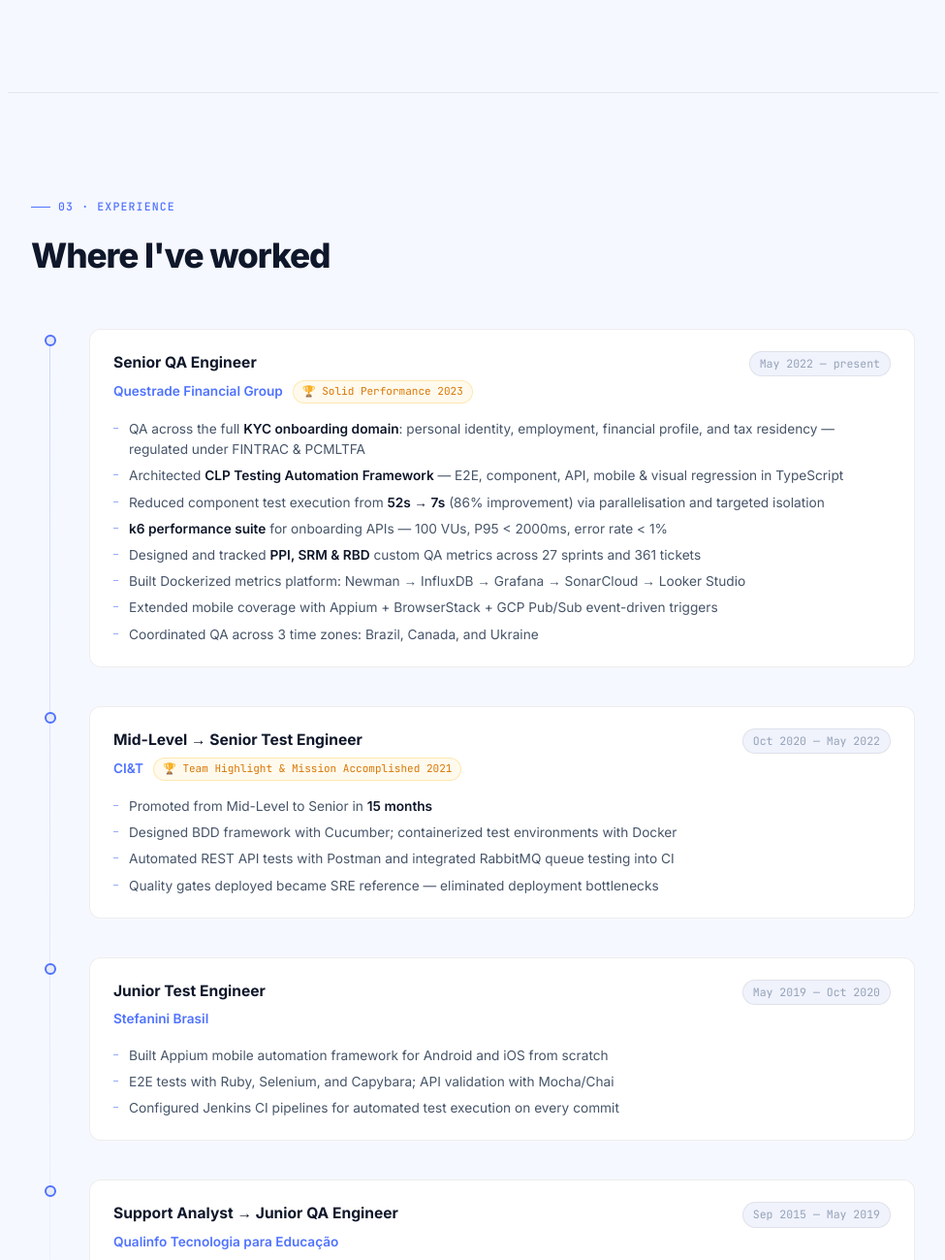
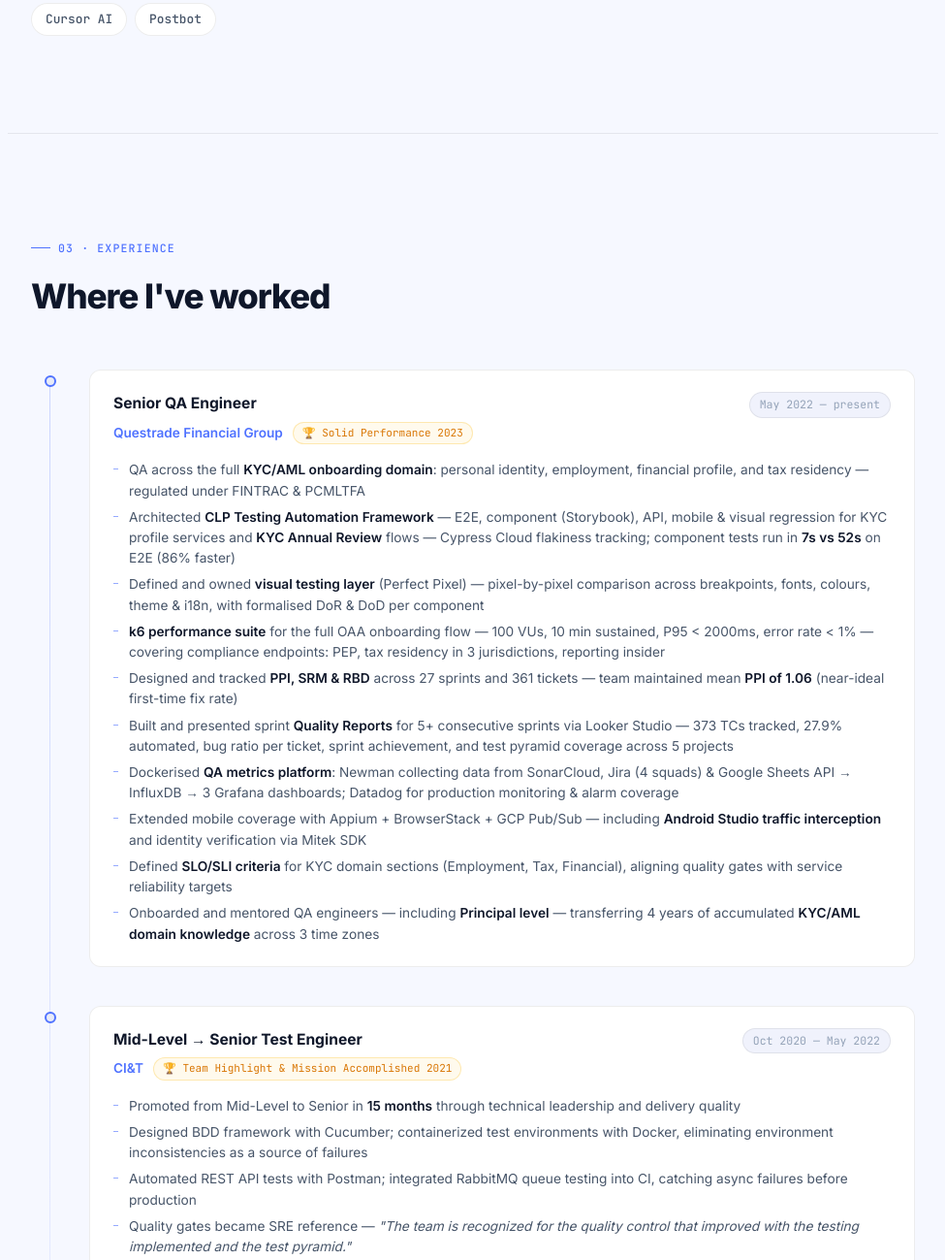
Before and after one commit to lflucasferreira/portfolio, a plain HTML site: page index.html in a window 1280 px wide. Shown: the part 2504-3803 px from the top of the page at 97% size, without its empty margins (152-1127 px from the left). Drawn offline with Linux system fonts and the light colour scheme.

Commit message:
feat: sync portfolio with CV v2 — fill all identified gaps
Experience (Questrade):
- Add KYC Annual Review, Cypress Cloud flakiness tracking, Storybook
- Add Perfect Pixel visual testing layer with DoR/DoD
- Expand k6 with OAA full flow, PEP, tax residency 3 jurisdictions, insider
- Add mean PPI 1.06 result to metrics bullet
- Add Quality Reports detail: 373 TCs, 27.9% automated, 5 projects
- Expand metrics platform: 4 squads, Datadog monitoring
- Add Android Studio traffic interception to mobile bullet
- Add SLO/SLI criteria bullet (Employment, Tax, Financial)
- Expand last bullet: Principal-level mentoring + KYC/AML domain transfer

Experience (CI&T):
- Add direct recognition quote from SRE team

Achievements:
- Add TDC São Paulo 2018 Kotlin track organizer

Hero + About:
- Add SDET to role line (EN + PT)
- Add AML to KYC/AML domain reference (EN + PT)

Skills:
- Add AWS, Contract Testing, Postbot

PPI metric card:
- Add result block: Mean PPI = 1.06 / 27 sprints / Excellent

```diff
--- a/index.html
+++ b/index.html
@@ -1220,6 +1220,7 @@
             <span class="chip">Docker</span>
             <span class="chip">Kubernetes</span>
             <span class="chip">GCP</span>
+            <span class="chip">AWS</span>
             <span class="chip">Jenkins</span>
             <span class="chip">SonarCloud</span>
           </div>
@@ -1242,12 +1243,14 @@
           <div class="skill-row-label" data-i18n="skills.r6">Methodology &amp; Tooling</div>
           <div class="skill-chips">
             <span class="chip">BDD / Cucumber</span>
+            <span class="chip">Contract Testing</span>
             <span class="chip">Shift-Left</span>
             <span class="chip">Test Pyramid</span>
             <span class="chip">axe-core</span>
             <span class="chip">GitHub Copilot</span>
             <span class="chip">Claude Code</span>
             <span class="chip">Cursor AI</span>
+            <span class="chip">Postbot</span>
           </div>
         </div>
       </div>
@@ -1272,14 +1275,16 @@
               <span class="award">🏆 Solid Performance 2023</span>
             </div>
             <ul class="job-list">
-              <li>QA across the full <strong>KYC onboarding domain</strong>: personal identity, employment, financial profile, and tax residency — regulated under FINTRAC &amp; PCMLTFA</li>
-              <li>Architected <strong>CLP Testing Automation Framework</strong> — E2E, component, API, mobile &amp; visual regression in TypeScript</li>
-              <li>Reduced component test execution from <strong>52s → 7s</strong> (86% improvement) via parallelisation and targeted isolation</li>
-              <li><strong>k6 performance suite</strong> for onboarding APIs — 100 VUs, P95 &lt; 2000ms, error rate &lt; 1%</li>
-              <li>Designed and tracked <strong>PPI, SRM &amp; RBD</strong> custom QA metrics across 27 sprints and 361 tickets</li>
-              <li>Built Dockerized metrics platform: Newman → InfluxDB → Grafana → SonarCloud → Looker Studio</li>
-              <li>Extended mobile coverage with Appium + BrowserStack + GCP Pub/Sub event-driven triggers</li>
-              <li>Coordinated QA across 3 time zones: Brazil, Canada, and Ukraine</li>
+              <li>QA across the full <strong>KYC/AML onboarding domain</strong>: personal identity, employment, financial profile, and tax residency — regulated under FINTRAC &amp; PCMLTFA</li>
+              <li>Architected <strong>CLP Testing Automation Framework</strong> — E2E, component (Storybook), API, mobile &amp; visual regression for KYC profile services and <strong>KYC Annual Review</strong> flows — Cypress Cloud flakiness tracking; component tests run in <strong>7s vs 52s</strong> on E2E (86% faster)</li>
+              <li>Defined and owned <strong>visual testing layer</strong> (Perfect Pixel) — pixel-by-pixel comparison across breakpoints, fonts, colours, theme &amp; i18n, with formalised DoR &amp; DoD per component</li>
+              <li><strong>k6 performance suite</strong> for the full OAA onboarding flow — 100 VUs, 10 min sustained, P95 &lt; 2000ms, error rate &lt; 1% — covering compliance endpoints: PEP, tax residency in 3 jurisdictions, reporting insider</li>
+              <li>Designed and tracked <strong>PPI, SRM &amp; RBD</strong> across 27 sprints and 361 tickets — team maintained mean <strong>PPI of 1.06</strong> (near-ideal first-time fix rate)</li>
+              <li>Built and presented sprint <strong>Quality Reports</strong> for 5+ consecutive sprints via Looker Studio — 373 TCs tracked, 27.9% automated, bug ratio per ticket, sprint achievement, and test pyramid coverage across 5 projects</li>
+              <li>Dockerised <strong>QA metrics platform</strong>: Newman collecting data from SonarCloud, Jira (4 squads) &amp; Google Sheets API → InfluxDB → 3 Grafana dashboards; Datadog for production monitoring &amp; alarm coverage</li>
+              <li>Extended mobile coverage with Appium + BrowserStack + GCP Pub/Sub — including <strong>Android Studio traffic interception</strong> and identity verification via Mitek SDK</li>
+              <li>Defined <strong>SLO/SLI criteria</strong> for KYC domain sections (Employment, Tax, Financial), aligning quality gates with service reliability targets</li>
+              <li>Onboarded and mentored QA engineers — including <strong>Principal level</strong> — transferring 4 years of accumulated <strong>KYC/AML domain knowledge</strong> across 3 time zones</li>
             </ul>
           </div>
         </div>
@@ -1296,10 +1301,10 @@
               <span class="award">🏆 Team Highlight &amp; Mission Accomplished 2021</span>
             </div>
             <ul class="job-list">
-              <li>Promoted from Mid-Level to Senior in <strong>15 months</strong></li>
-              <li>Designed BDD framework with Cucumber; containerized test environments with Docker</li>
-              <li>Automated REST API tests with Postman and integrated RabbitMQ queue testing into CI</li>
-              <li>Quality gates deployed became SRE reference — eliminated deployment bottlenecks</li>
+              <li>Promoted from Mid-Level to Senior in <strong>15 months</strong> through technical leadership and delivery quality</li>
+              <li>Designed BDD framework with Cucumber; containerized test environments with Docker, eliminating environment inconsistencies as a source of failures</li>
+              <li>Automated REST API tests with Postman; integrated RabbitMQ queue testing into CI, catching async failures before production</li>
+              <li>Quality gates became SRE reference — <em>"The team is recognized for the quality control that improved with the testing implemented and the test pyramid."</em></li>
             </ul>
           </div>
         </div>
@@ -1575,6 +1580,10 @@
             <div class="metric-problem" data-i18n="ppi.p2">A bug with PingPong = 1 is a clean, first-time fix — the ideal baseline for every ticket</div>
             <div class="metric-problem" data-i18n="ppi.p3">Trending toward 1.0 over sprints is concrete evidence that dev–QA alignment is improving</div>
           </div>
+          <div class="metric-formula" style="margin-top:12px;background:rgba(52,211,153,0.07);border-color:rgba(52,211,153,0.25);">
+            <span class="mf-key" style="color:var(--green);">Mean PPI = 1.06</span>
+            <span class="mf-note">27 sprints · 361 tickets · Excellent range — near-ideal first-time fix rate</span>
+          </div>
         </div>
 
         <!-- RBD -->
@@ -1660,6 +1669,14 @@
           <div>
             <h3>1st Place — MV Hackathon 2018</h3>
             <p>Led one of 10 competing teams to build a blockchain solution for secure healthcare data management, presented and validated by a technical jury.</p>
+          </div>
+        </div>
+
+        <div class="achievement">
+          <div class="achievement-icon">🎤</div>
+          <div>
+            <h3>Kotlin Track Organizer — TDC São Paulo (Jul 2018)</h3>
+            <p>Organized the Kotlin track at The Developers Conference — Brazil's largest developer conference — coordinating speakers and sessions for the São Paulo edition.</p>
           </div>
         </div>
 
@@ -1795,12 +1812,12 @@
         'nav.about': 'About', 'nav.skills': 'Skills', 'nav.experience': 'Experience',
         'nav.projects': 'Projects', 'nav.education': 'Education', 'nav.contact': 'Contact',
         'hero.badge': 'Available for senior &amp; principal QA roles',
-        'hero.role': 'Senior QA Engineer · <strong>10+ years</strong> building automation at scale · Fintech &amp; KYC specialist',
+        'hero.role': 'Senior QA Engineer · SDET · <strong>10+ years</strong> building automation at scale · Fintech &amp; KYC/AML specialist',
         'hero.stat1': 'Years in QA', 'hero.stat2': 'Test time reduction',
         'hero.stat3': 'Sprints with custom metrics', 'hero.stat4': 'Test cases tracked',
         'cta.linkedin': 'LinkedIn', 'cta.github': 'GitHub', 'cta.email': 'Email', 'cta.perf': 'Performance &amp; Growth',
         'about.label': '01 · About', 'about.title': 'Who I am',
-        'about.p1': "I'm a Senior QA Engineer with <strong>10+ years</strong> building test automation strategies from the ground up — across fintech, education, and enterprise software. Currently I own the full QA strategy for <strong>KYC and customer onboarding</strong> — a regulated, multi-stage flow covering personal identity verification, employment, financial profile, and tax residency — designing frameworks that span E2E, component, API, mobile, and performance layers.",
+        'about.p1': "I'm a Senior QA Engineer · SDET with <strong>10+ years</strong> building test automation strategies from the ground up — across fintech, education, and enterprise software. Currently I own the full QA strategy for <strong>KYC/AML and customer onboarding</strong> — a regulated, multi-stage flow covering personal identity verification, employment, financial profile, and tax residency — designing frameworks that span E2E, component, API, mobile, and performance layers.",
         'about.p2': 'I care deeply about quality culture: I founded <strong>QA School</strong> in 2019 to train early-career QA professionals, and I created three custom QA metrics — <strong>PPI, SRM, and RBD</strong> — that I\'ve applied across 27 sprints to measure real-world quality trends beyond simple pass/fail rates.',
         'about.p3': 'I work remotely in English, collaborating across <strong>Brazil, Canada, and Ukraine</strong>, and I hold a C1 Advanced English certification. Currently pursuing two Post-Graduate Diplomas at CESAR School: DevOps and Agile Testing.',
         'about.c1.h': 'QA School Founder', 'about.c1.p': 'Training initiative for early-career QA professionals since 2019',
@@ -1857,12 +1874,12 @@
         'nav.about': 'Sobre', 'nav.skills': 'Habilidades', 'nav.experience': 'Experiência',
         'nav.projects': 'Projetos', 'nav.education': 'Formação', 'nav.contact': 'Contato',
         'hero.badge': 'Disponível para vagas de QA Sênior e Principal',
-        'hero.role': 'Senior QA Engineer · <strong>10+ anos</strong> construindo automação em escala · Especialista em Fintech &amp; KYC',
+        'hero.role': 'Senior QA Engineer · SDET · <strong>10+ anos</strong> construindo automação em escala · Especialista em Fintech &amp; KYC/AML',
         'hero.stat1': 'Anos em QA', 'hero.stat2': 'Redução no tempo de testes',
         'hero.stat3': 'Sprints com métricas customizadas', 'hero.stat4': 'Casos de teste rastreados',
         'cta.linkedin': 'LinkedIn', 'cta.github': 'GitHub', 'cta.email': 'E-mail', 'cta.perf': 'Desempenho &amp; Crescimento',
         'about.label': '01 · Sobre', 'about.title': 'Quem sou eu',
-        'about.p1': 'Sou um Senior QA Engineer com <strong>mais de 10 anos</strong> construindo estratégias de automação de testes do zero — em fintech, educação e software empresarial. Atualmente sou responsável pela estratégia completa de QA para <strong>KYC e onboarding de clientes</strong> — um fluxo multietapa regulado que abrange verificação de identidade pessoal, emprego, perfil financeiro e residência fiscal — desenhando frameworks que abrangem camadas de E2E, componente, API, mobile e performance.',
+        'about.p1': 'Sou um Senior QA Engineer · SDET com <strong>mais de 10 anos</strong> construindo estratégias de automação de testes do zero — em fintech, educação e software empresarial. Atualmente sou responsável pela estratégia completa de QA para <strong>KYC/AML e onboarding de clientes</strong> — um fluxo multietapa regulado que abrange verificação de identidade pessoal, emprego, perfil financeiro e residência fiscal — desenhando frameworks que abrangem camadas de E2E, componente, API, mobile e performance.',
         'about.p2': 'Me importo profundamente com a cultura de qualidade: fundei o <strong>QA School</strong> em 2019 para treinar profissionais de QA em início de carreira, e criei três métricas de QA customizadas — <strong>PPI, SRM e RBD</strong> — que apliquei ao longo de 27 sprints para medir tendências de qualidade reais, além de simples taxas de aprovação/reprovação.',
         'about.p3': 'Trabalho remotamente em inglês, colaborando entre <strong>Brasil, Canadá e Ucrânia</strong>, e possuo certificação C1 Advanced em inglês. Atualmente cursando duas Pós-Graduações na CESAR School: DevOps e Agile Testing.',
         'about.c1.h': 'Fundador do QA School', 'about.c1.p': 'Iniciativa de treinamento para profissionais de QA em início de carreira desde 2019',
```
